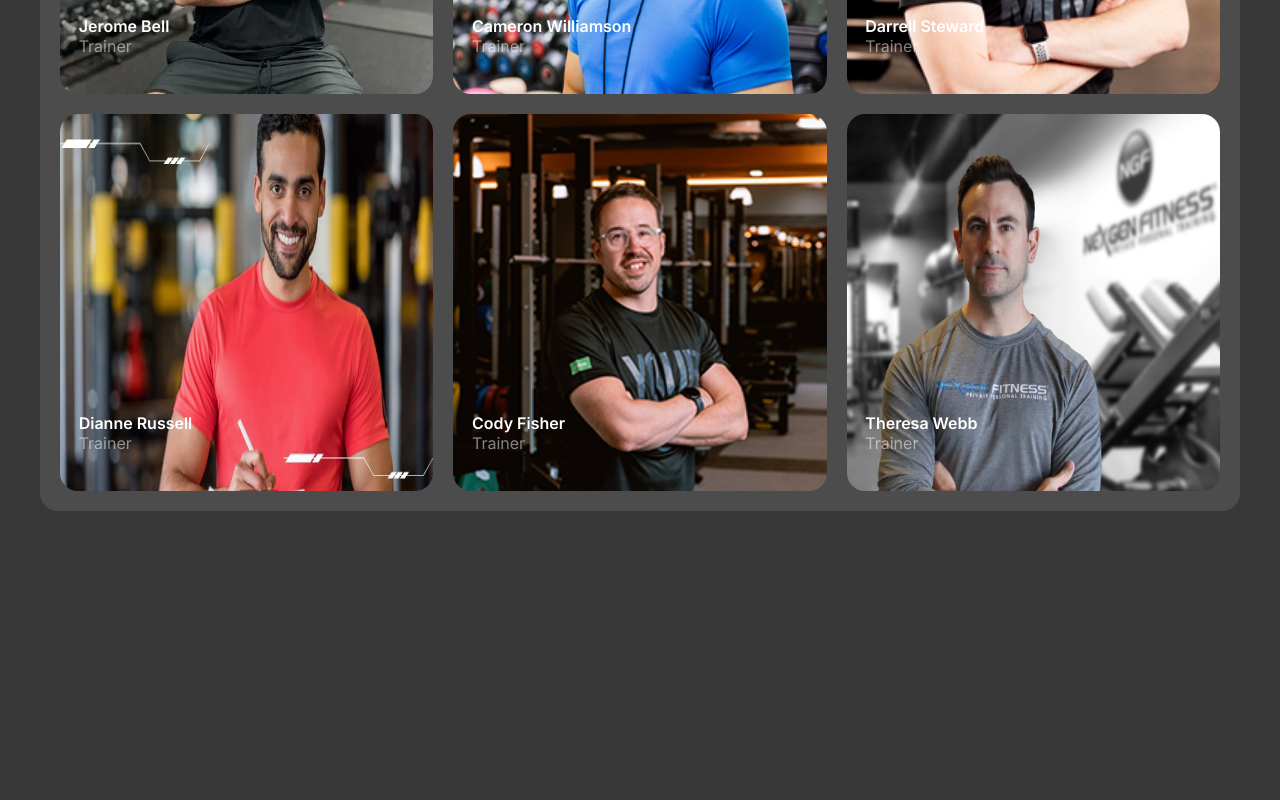
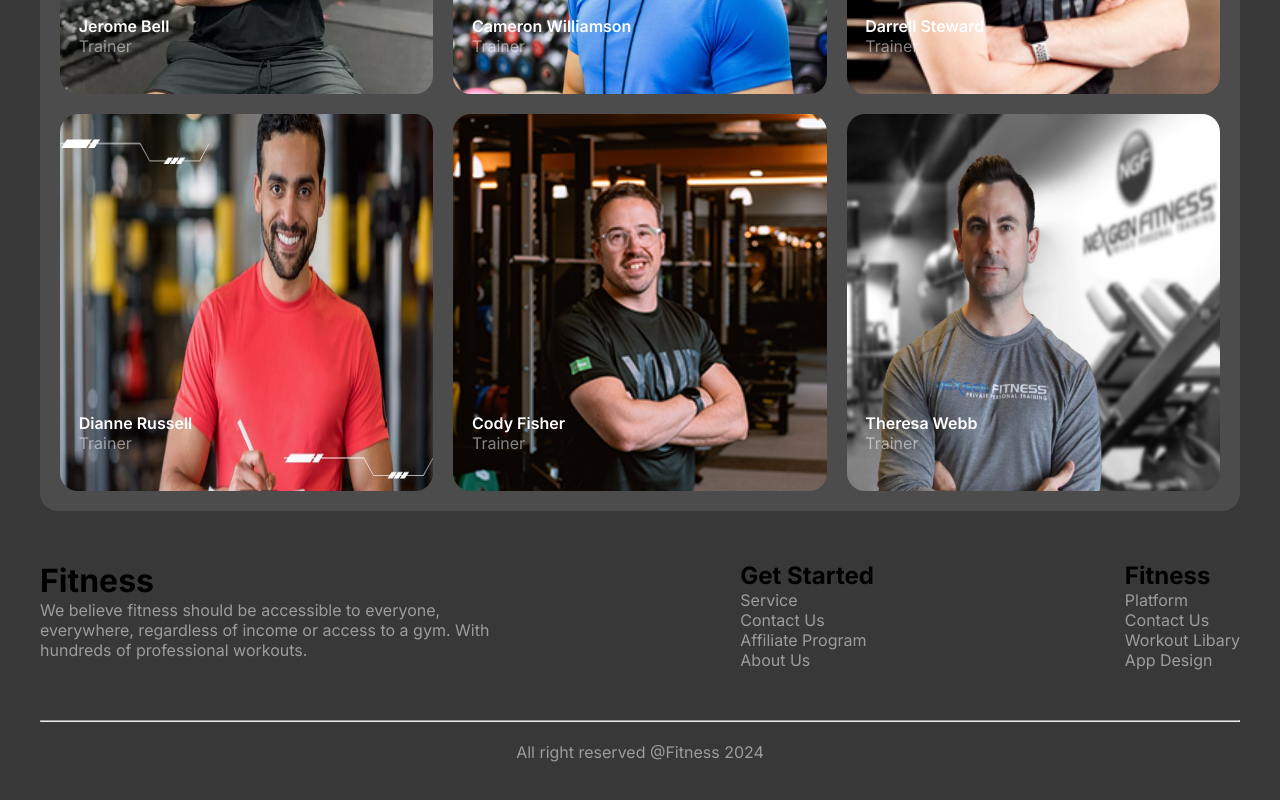
Before and after one commit to nazmulhossenshanto/assignment-two, a plain HTML site: page index.html in a window 1280 px wide. Shown: the part 2576-3376 px from the top of the page. Before the commit the page ends 3137 px from the top, so only its background shows below. Drawn offline with Linux system fonts and the light colour scheme.

Commit message:
added footer section

```diff
--- a/index.html
+++ b/index.html
@@ -197,7 +197,31 @@
         </section>
 
     </main>
-    <footer></footer>
+    <footer>
+        <div class="footer-container">
+            <div>
+                <h1>Fitness</h1>
+                <p>We believe fitness should be accessible to everyone,<br> everywhere, regardless of income or access to a gym. With <br> hundreds of professional workouts.</p>
+            </div>
+            <div>
+                <h2>Get Started</h2>
+                <p>Service</p>
+                <p>Contact Us</p>
+                <p>Affiliate Program</p>
+                <p>About Us</p>
+            </div>
+            <div>
+                <h2>Fitness</h2>
+                <p>Platform</p>
+                <p>Contact Us</p>
+                <p>Workout Libary</p>
+                <p>App Design</p>
+            </div>
+
+        </div>
+        <hr>
+            <p style="text-align: center; margin-top: 20px;">All right reserved @Fitness 2024</p>
+    </footer>
 </body>
 
 </html>
--- a/styles/style.css
+++ b/styles/style.css
@@ -282,3 +282,12 @@ table, th, td {
   left: 5%;
   bottom: 10%;
 }
+footer{
+  max-width: 1200px;
+  margin: 50px auto;
+}
+.footer-container{
+  display: flex;
+  justify-content: space-between;
+  margin-bottom: 50px;
+}
```
